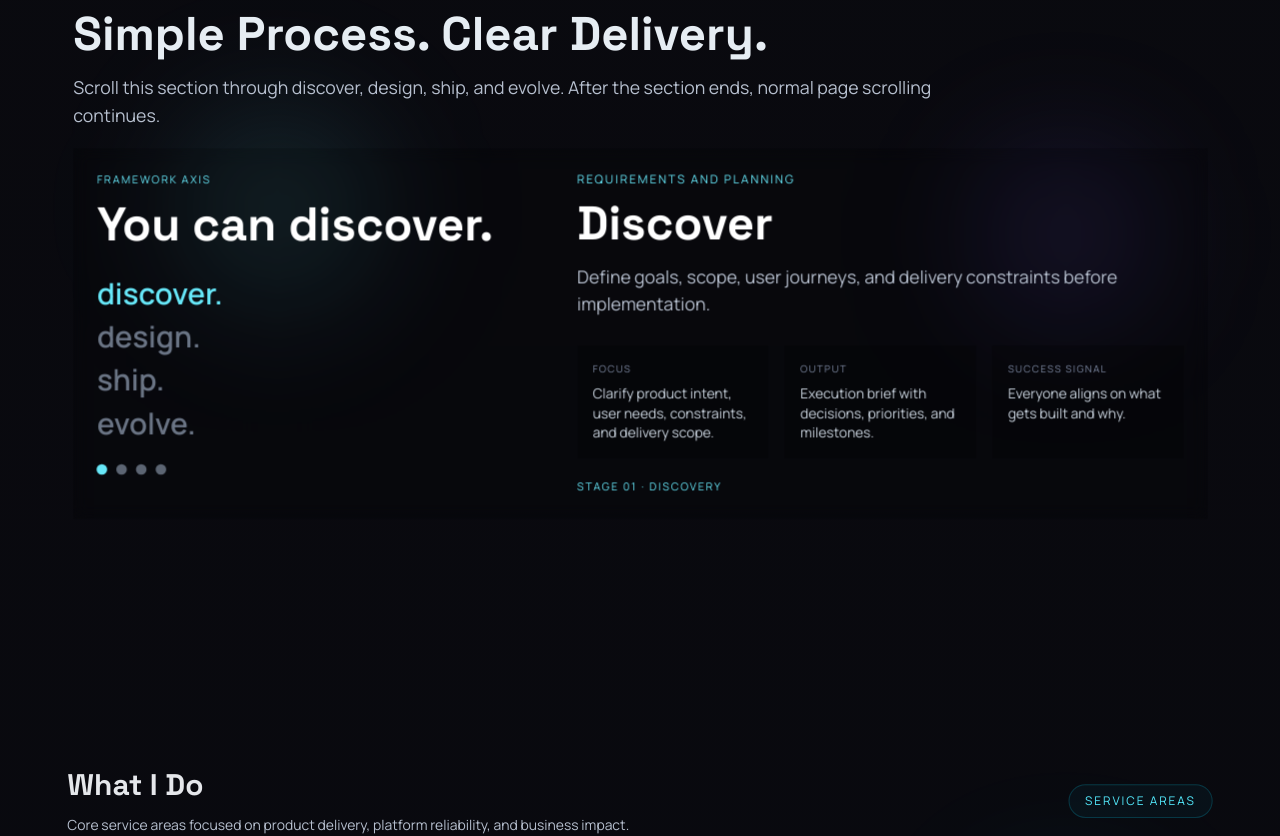
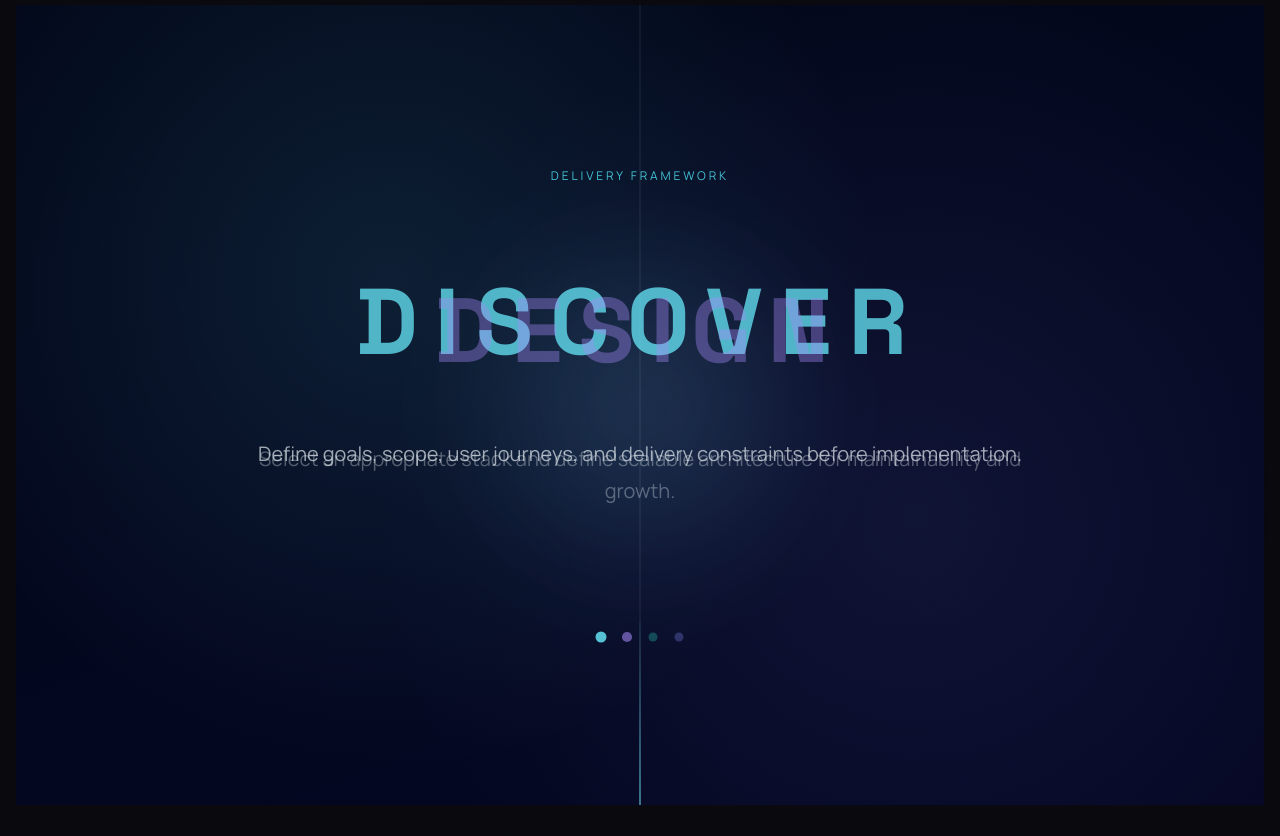
Before and after one commit to nikomeguro2004/portfolio, a Next.js app: page / in a window 1280 px wide. Shown: the part 960-1796 px from the top of the page. Built offline with nearby package versions, Linux system fonts and the light colour scheme.

Commit message:
Enhance NarrativeAxisSection and ViewportParallaxPanel components; improve scroll handling, update styles, and refine animations for better user experience

```diff
--- a/app/components/NarrativeAxisSection.tsx
+++ b/app/components/NarrativeAxisSection.tsx
@@ -1,8 +1,7 @@
 'use client';
 
-import { useEffect, useRef, useState } from 'react';
-import { animate, stagger } from 'animejs';
-import { AnimatePresence, motion } from 'framer-motion';
+import { useMemo, useRef } from 'react';
+import { motion, useScroll, useTransform } from 'framer-motion';
 
 interface Step {
   title: string;
@@ -15,235 +14,159 @@ interface NarrativeAxisSectionProps {
   steps: Step[];
 }
 
-type ProcessDetail = {
-  focus: string;
-  output: string;
-  signal: string;
-};
+const FALLBACK_STAGES: Step[] = [
+  {
+    title: 'Discover',
+    content: 'Define goals, scope, user journeys, and delivery constraints before implementation.',
+    highlight: 'Requirements and planning',
+    metric: { value: '01', label: 'Discovery' },
+  },
+  {
+    title: 'Design',
+    content: 'Select stack and architecture patterns for scalability and maintainability.',
+    highlight: 'Architecture and stack selection',
+    metric: { value: '02', label: 'Design' },
+  },
+  {
+    title: 'Ship',
+    content: 'Build and release production features with integration and quality controls.',
+    highlight: 'Implementation and release',
+    metric: { value: '03', label: 'Delivery' },
+  },
+  {
+    title: 'Evolve',
+    content: 'Iterate through telemetry, optimization, and reliability improvements.',
+    highlight: 'Optimization and scale',
+    metric: { value: '04', label: 'Optimization' },
+  },
+];
 
-const PROCESS_DETAILS: Record<string, ProcessDetail> = {
-  discover: {
-    focus: 'Clarify product intent, user needs, constraints, and delivery scope.',
-    output: 'Execution brief with decisions, priorities, and milestones.',
-    signal: 'Everyone aligns on what gets built and why.',
-  },
-  design: {
-    focus: 'Shape architecture, interfaces, and implementation sequence for maintainability.',
-    output: 'Technical blueprint with stack choices and contracts.',
-    signal: 'System design supports scale without unnecessary complexity.',
-  },
-  ship: {
-    focus: 'Implement features in tight loops with integration and reliability checks.',
-    output: 'Production-ready releases with measurable quality.',
-    signal: 'Features launch stably with low-friction handoff to users.',
-  },
-  evolve: {
-    focus: 'Use telemetry and feedback to improve performance and product outcomes.',
-    output: 'Continuous refinements across UX, code, and infrastructure.',
-    signal: 'User value and system reliability improve release over release.',
-  },
-};
+const STAGE_COLORS = ['#67E8F9', '#A78BFA', '#2DD4BF', '#818CF8'] as const;
 
-const STAGE_ACCENTS = ['#67E8F9', '#A78BFA', '#2DD4BF', '#818CF8'] as const;
-
-const smoothEase: [number, number, number, number] = [0.22, 1, 0.36, 1];
+function clamp01(value: number) {
+  return Math.max(0, Math.min(1, value));
+}
 
 export default function NarrativeAxisSection({ steps }: NarrativeAxisSectionProps) {
-  const [active, setActive] = useState(0);
-  const rootRef = useRef<HTMLDivElement>(null);
-  const scrollRef = useRef<HTMLDivElement>(null);
-  const markersRef = useRef<Array<HTMLDivElement | null>>([]);
+  const wrapperRef = useRef<HTMLDivElement>(null);
+  const stages = useMemo(() => (steps.length >= 4 ? steps.slice(0, 4) : FALLBACK_STAGES), [steps]);
 
-  const activeStep = steps[active] ?? steps[0];
-  const detail = PROCESS_DETAILS[activeStep.title.toLowerCase()] ?? PROCESS_DETAILS.discover;
-  const activeAccent = STAGE_ACCENTS[active] ?? STAGE_ACCENTS[0];
+  const { scrollYProgress } = useScroll({
+    target: wrapperRef,
+    offset: ['start start', 'end end'],
+  });
 
-  useEffect(() => {
-    if (!scrollRef.current) return;
+  const beamFill = useTransform(scrollYProgress, [0, 1], [0.02, 1]);
+  const bgShift = useTransform(scrollYProgress, [0, 1], [0, 1]);
 
-    const observer = new IntersectionObserver(
-      (entries) => {
-        entries.forEach((entry) => {
-          if (!entry.isIntersecting) return;
-          const index = Number((entry.target as HTMLElement).dataset.index ?? 0);
-          setActive(index);
-        });
-      },
-      {
-        root: scrollRef.current,
-        threshold: 0.7,
-        rootMargin: '-18% 0px -18% 0px',
-      }
-    );
+  const stageIntensities = stages.map((_, index) => {
+    const mid = (index + 0.5) / 4;
+    return useTransform(scrollYProgress, (value) => {
+      const distance = Math.abs(value - mid);
+      return clamp01(1 - distance / 0.26);
+    });
+  });
 
-    markersRef.current.forEach((marker) => {
-      if (marker) observer.observe(marker);
-    });
+  const stageOpacities = stageIntensities.map((intensity, index) =>
+    useTransform(intensity, (value) => {
+      if (index === 0) return 0.25 + value * 0.75;
+      if (index === stages.length - 1) return value * 0.9 + (value > 0.65 ? 0.1 : 0);
+      return value;
+    })
+  );
 
-    return () => observer.disconnect();
-  }, [steps.length]);
-
-  useEffect(() => {
-    if (!rootRef.current) return;
-
-    const verbs = rootRef.current.querySelectorAll('.axis-verb');
-    const dots = rootRef.current.querySelectorAll('.axis-dot');
-
-    animate(verbs, {
-      translateY: [10, 0],
-      opacity: [0.5, 1],
-      delay: stagger(40),
-      duration: 380,
-      ease: 'out(4)',
-    });
-
-    animate(dots, {
-      scale: [0.9, 1.08],
-      opacity: [0.7, 1],
-      delay: stagger(40),
-      duration: 360,
-      ease: 'inOut(4)',
-    });
-  }, [active]);
+  const stageScales = stageIntensities.map((intensity) => useTransform(intensity, [0, 1], [0.92, 1]));
+  const stageY = stageIntensities.map((intensity) => useTransform(intensity, [0, 1], [30, 0]));
 
   return (
-    <section className="relative w-full px-4 py-3 sm:py-4">
-      <motion.div
-        className="pointer-events-none absolute left-[10%] top-[14%] h-72 w-72 rounded-full blur-3xl"
-        animate={{
-          background: `radial-gradient(circle, ${activeAccent}35, transparent 70%)`,
-          scale: [1, 1.05, 1],
-        }}
-        transition={{ duration: 1.1, ease: smoothEase }}
-      />
+    <section className="relative w-full px-4 py-2 sm:py-3">
+      <div ref={wrapperRef} className="relative h-[300vh]">
+        <div className="sticky top-0 h-screen overflow-hidden">
+          <motion.div
+            className="pointer-events-none absolute inset-0"
+            style={{
+              background: useTransform(bgShift, (value) => {
+                const cyan = Math.round(22 + value * 18);
+                const violet = Math.round(28 + value * 30);
+                return `radial-gradient(circle at 30% 35%, rgba(103, 232, 249, ${0.09 + value * 0.08}), transparent 48%), radial-gradient(circle at 72% 64%, rgba(129, 140, 248, ${0.08 + value * 0.1}), transparent 52%), linear-gradient(160deg, rgb(2, 8, ${cyan}) 0%, rgb(4, 6, ${violet}) 100%)`;
+              }),
+            }}
+          />
 
-      <div
-        ref={scrollRef}
-        className="relative h-[86vh] overflow-y-auto rounded-[24px] [&::-webkit-scrollbar]:hidden"
-        style={{
-          scrollbarWidth: 'none',
-          msOverflowStyle: 'none',
-        }}
-      >
-        <div ref={rootRef} className="container relative min-h-[180vh] pt-2">
-          <div className="mb-5 max-w-4xl">
-            <p className="text-xs uppercase tracking-[0.2em] text-cyan-300/80">Delivery Framework</p>
-            <h2 className="mt-3 text-3xl font-bold sm:text-5xl" style={{ color: '#E6EDF3' }}>
-              Simple Process. Clear Delivery.
-            </h2>
-            <p className="mt-4 text-sm sm:text-lg" style={{ color: 'var(--text-secondary)' }}>
-              Scroll this section through discover, design, ship, and evolve. After the section ends, normal page scrolling continues.
-            </p>
-          </div>
+          {stageOpacities.map((opacity, index) => (
+            <motion.div
+              key={`glow-${stages[index].title}`}
+              className="pointer-events-none absolute left-1/2 top-1/2 h-[48vh] w-[48vh] -translate-x-1/2 -translate-y-1/2 rounded-full blur-3xl"
+              style={{
+                background: `radial-gradient(circle, ${STAGE_COLORS[index]}35, transparent 70%)`,
+                opacity: useTransform(opacity, [0, 1], [0, 0.95]),
+              }}
+            />
+          ))}
 
-          <div className="pointer-events-none absolute inset-x-0 top-0">
-            {steps.map((step, index) => (
-              <div
-                key={`marker-${step.title}`}
-                ref={(element) => {
-                  markersRef.current[index] = element;
-                }}
-                data-index={index}
-                className="h-[40vh]"
-                aria-hidden="true"
-              />
-            ))}
-          </div>
+          <div className="absolute left-1/2 top-0 h-full w-px -translate-x-1/2 bg-white/10" />
+          <motion.div
+            className="absolute bottom-0 left-1/2 h-full w-px -translate-x-1/2"
+            style={{
+              scaleY: beamFill,
+              transformOrigin: 'bottom',
+              background: 'linear-gradient(180deg, rgba(103,232,249,0.1) 0%, rgba(103,232,249,0.9) 100%)',
+            }}
+          />
 
-          <div className="sticky top-[3vh] z-10">
-            <div className="grid gap-8 bg-black/15 p-4 backdrop-blur-sm sm:p-6 lg:grid-cols-[0.85fr_1.15fr]">
-            <div>
-              <p className="text-[11px] uppercase tracking-[0.16em]" style={{ color: activeAccent }}>
-                Framework Axis
-              </p>
+          <div className="relative z-10 flex h-full items-center justify-center px-6">
+            <div className="w-full max-w-5xl text-center">
+              <p className="mb-4 text-xs uppercase tracking-[0.24em] text-cyan-300/80">Delivery Framework</p>
 
-              <AnimatePresence mode="wait">
-                <motion.h3
-                  key={`headline-${activeStep.title}`}
-                  initial={{ opacity: 0, y: 8 }}
-                  animate={{ opacity: 1, y: 0 }}
-                  exit={{ opacity: 0, y: -6 }}
-                  transition={{ duration: 0.3, ease: smoothEase }}
-                  className="mt-3 text-4xl font-bold text-white sm:text-5xl"
-                >
-                  You can {activeStep.title.toLowerCase()}.
-                </motion.h3>
-              </AnimatePresence>
+              <div className="relative h-[28vh]">
+                {stages.map((stage, index) => (
+                  <motion.h2
+                    key={stage.title}
+                    className="absolute inset-0 flex items-center justify-center text-5xl font-black uppercase tracking-[0.18em] sm:text-7xl lg:text-8xl"
+                    style={{
+                      opacity: stageOpacities[index],
+                      scale: stageScales[index],
+                      y: stageY[index],
+                      color: STAGE_COLORS[index],
+                    }}
+                  >
+                    {stage.title}
+                  </motion.h2>
+                ))}
+              </div>
 
-              <div className="mt-7 space-y-2">
-                {steps.map((step, index) => (
+              <div className="relative mx-auto mt-2 h-[22vh] max-w-3xl">
+                {stages.map((stage, index) => (
                   <motion.p
-                    key={step.title}
-                    className="axis-verb text-2xl font-semibold lowercase sm:text-3xl"
-                    animate={{
-                      opacity: index === active ? 1 : 0.42,
-                      x: index === active ? 0 : -5,
+                    key={`${stage.title}-desc`}
+                    className="absolute inset-0 text-base leading-relaxed sm:text-xl"
+                    style={{
+                      opacity: stageOpacities[index],
+                      y: useTransform(stageY[index], [30, 0], [18, 0]),
+                      color: 'rgba(230, 237, 243, 0.9)',
                     }}
-                    transition={{ duration: 0.25, ease: smoothEase }}
-                    style={{ color: index === active ? activeAccent : 'rgba(148,163,184,0.7)' }}
                   >
-                    {step.title.toLowerCase()}.
+                    {stage.content}
                   </motion.p>
                 ))}
               </div>
 
-              <div className="mt-6 flex items-center gap-2.5">
-                {steps.map((step, index) => (
-                  <motion.span
-                    key={`dot-${step.title}`}
-                    className="axis-dot h-2.5 w-2.5 rounded-full"
-                    animate={{
-                      scale: index === active ? 1.2 : 1,
-                      opacity: index === active ? 1 : 0.45,
+              <div className="mt-6 flex items-center justify-center gap-4">
+                {stages.map((stage, index) => (
+                  <motion.div
+                    key={`${stage.title}-dot`}
+                    className="h-2.5 w-2.5 rounded-full"
+                    style={{
+                      background: STAGE_COLORS[index],
+                      opacity: useTransform(stageOpacities[index], [0, 1], [0.3, 1]),
+                      scale: useTransform(stageScales[index], [0.92, 1], [0.9, 1.2]),
                     }}
-                    transition={{ duration: 0.25, ease: smoothEase }}
-                    style={{ background: index === active ? activeAccent : 'rgba(148,163,184,0.6)' }}
                   />
                 ))}
               </div>
             </div>
-
-            <div>
-              <AnimatePresence mode="wait">
-                <motion.div
-                  key={`panel-${activeStep.title}`}
-                  initial={{ opacity: 0, y: 14 }}
-                  animate={{ opacity: 1, y: 0 }}
-                  exit={{ opacity: 0, y: -10 }}
-                  transition={{ duration: 0.32, ease: smoothEase }}
-                >
-                  <p className="text-xs uppercase tracking-[0.16em]" style={{ color: activeAccent }}>
-                    {activeStep.highlight}
-                  </p>
-                  <h3 className="mt-3 text-4xl font-bold text-white sm:text-5xl">{activeStep.title}</h3>
-                  <p className="mt-4 text-base sm:text-lg" style={{ color: 'var(--text-secondary)' }}>
-                    {activeStep.content}
-                  </p>
-
-                  <div className="mt-7 grid gap-4 sm:grid-cols-3">
-                    <div className="bg-black/25 p-4">
-                      <p className="text-[10px] uppercase tracking-[0.14em]" style={{ color: 'var(--text-tertiary)' }}>Focus</p>
-                      <p className="mt-2 text-sm" style={{ color: '#C9D3DE' }}>{detail.focus}</p>
-                    </div>
-                    <div className="bg-black/25 p-4">
-                      <p className="text-[10px] uppercase tracking-[0.14em]" style={{ color: 'var(--text-tertiary)' }}>Output</p>
-                      <p className="mt-2 text-sm" style={{ color: '#C9D3DE' }}>{detail.output}</p>
-                    </div>
-                    <div className="bg-black/25 p-4">
-                      <p className="text-[10px] uppercase tracking-[0.14em]" style={{ color: 'var(--text-tertiary)' }}>Success Signal</p>
-                      <p className="mt-2 text-sm" style={{ color: '#C9D3DE' }}>{detail.signal}</p>
-                    </div>
-                  </div>
-
-                  <p className="mt-5 text-[11px] uppercase tracking-[0.16em]" style={{ color: activeAccent }}>
-                    Stage {activeStep.metric.value} · {activeStep.metric.label}
-                  </p>
-                </motion.div>
-              </AnimatePresence>
-            </div>
           </div>
         </div>
-      </div>
       </div>
     </section>
   );
--- a/app/page.tsx
+++ b/app/page.tsx
@@ -34,7 +34,7 @@ function ViewportParallaxPanel({
   return (
     <section
       ref={sectionRef}
-      className={`relative flex snap-start items-start px-0 ${mode === 'screen' ? 'min-h-screen py-2 sm:py-3' : 'min-h-0 py-0'}`}
+      className={`relative flex items-start px-0 ${mode === 'screen' ? 'min-h-screen snap-start py-2 sm:py-3' : 'min-h-0 snap-none py-0'}`}
     >
       <motion.div
         className="pointer-events-none absolute right-[8%] top-[16%] h-56 w-56 rounded-full blur-3xl"
@@ -48,7 +48,7 @@ function ViewportParallaxPanel({
       />
 
       <motion.div
-        style={{ y, opacity, scale }}
+        style={mode === 'screen' ? { y, opacity, scale } : undefined}
         className="relative z-10 w-full"
         transition={{ duration: 0.35, ease: 'easeOut' }}
       >
@@ -290,7 +290,7 @@ export default function Home() {
   }, []);
 
   return (
-    <div className="relative snap-y snap-mandatory" style={{ position: 'relative', zIndex: 10 }}>
+    <div className="relative snap-y snap-proximity" style={{ position: 'relative', zIndex: 10 }}>
       <div
         className="fixed pointer-events-none"
         style={{
```
